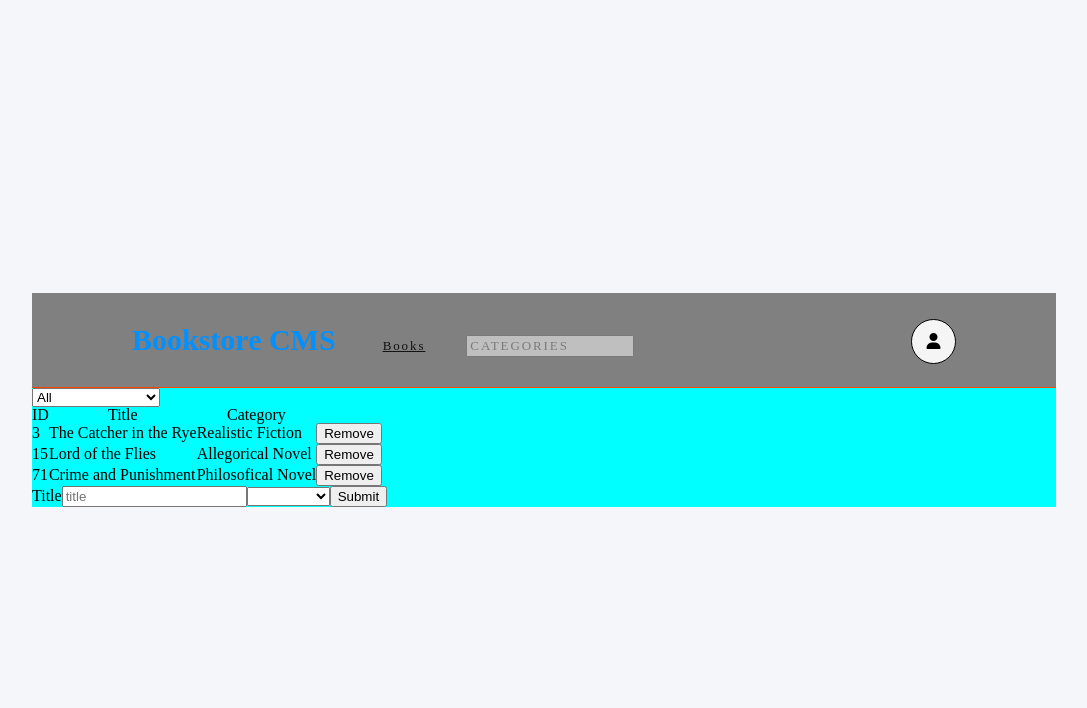
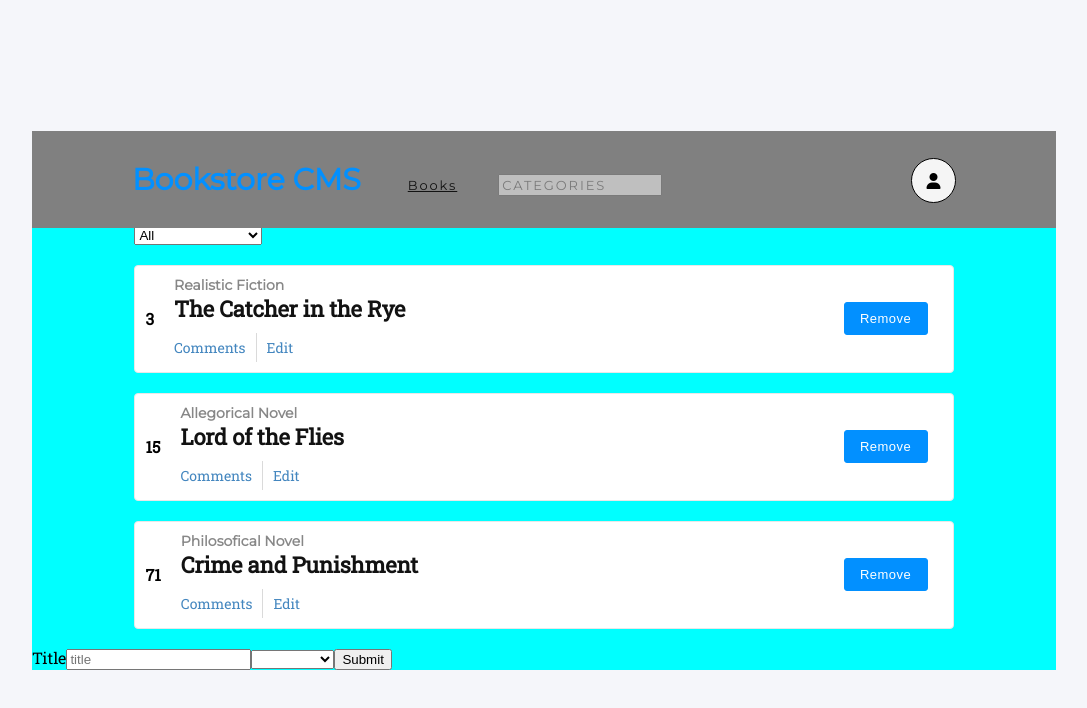
Before and after one commit to diegoarvz4/react-bookstore, a React (Create React App) app: page / in a window 1280 px wide. Shown: the top 708 px of the page, without its empty margins (96-1183 px from the left). Built offline with nearby package versions, Linux system fonts and the light colour scheme.

Commit message:
Book styling

```diff
--- a/public/index.html
+++ b/public/index.html
@@ -10,6 +10,7 @@
       content="Web site created using create-react-app"
     />
     <link rel="apple-touch-icon" href="logo192.png" />
+    <link href="https://fonts.googleapis.com/css?family=Montserrat|Roboto+Slab&display=swap" rel="stylesheet">
     <script src="https://kit.fontawesome.com/b79584dd63.js" crossorigin="anonymous"></script>
     <!--
       manifest.json provides metadata used when your web app is installed on a
--- a/src/components/AppContainer/AppContainer.jsx
+++ b/src/components/AppContainer/AppContainer.jsx
@@ -21,9 +21,9 @@ const AppContainer = () => {
         </header>
       </div>
 
-      <div className="booksContainer">
-        <BookList />
-      </div>
+
+      <BookList />
+
 
       <div className="FootMenu">
         <BookForm />
--- a/src/components/AppContainer/AppContainer.style.css
+++ b/src/components/AppContainer/AppContainer.style.css
@@ -66,4 +66,9 @@
           align-items: center;
   background-color: whitesmoke;
 }
+
+.booksContainer {
+  width: 80%;
+  margin: 0 auto;
+}
 /*# sourceMappingURL=AppContainer.style.css.map */
--- a/src/components/AppContainer/AppContainer.style.scss
+++ b/src/components/AppContainer/AppContainer.style.scss
@@ -54,5 +54,9 @@
       background-color: whitesmoke;
     }
   }
+}
 
+.booksContainer{
+  width: 80%;
+  margin: 0 auto;
 }
--- a/src/components/Book/Book.jsx
+++ b/src/components/Book/Book.jsx
@@ -1,18 +1,26 @@
 import React from 'react';
 // eslint-disable-next-line import/no-extraneous-dependencies
 import PropTypes from 'prop-types';
+import './Book.style.css';
+
 
 const Book = (props) => {
   const {
     id, title, category, removeBook,
   } = props;
   return (
-    <tr>
-      <td>{ id }</td>
-      <td>{ title }</td>
-      <td>{ category }</td>
-      <td><button type="button" onClick={() => removeBook(id)}>Remove</button></td>
-    </tr>
+    <div className="bookContainer">
+      <span className="bookContainer-id">{ id }</span>
+      <div className="bookContainer-bookName">
+        <span className="bookContainer-category">{ category }</span>
+        <h2 className="bookContainer-title">{ title }</h2>
+        <div className="bookContainer-bookName__utilites">
+          <span>Comments</span>
+          <span>Edit</span>
+        </div>
+      </div>
+      <button className="bookContainer-remove" type="button" onClick={() => removeBook(id)}>Remove</button>
+    </div>
   );
 };
 
--- /dev/null
+++ b/src/components/Book/Book.style.css
@@ -0,0 +1,101 @@
+.bookContainer {
+  border-radius: 4px;
+  border: solid 1px #e8e8e8;
+  background-color: #ffffff;
+  display: -webkit-box;
+  display: -ms-flexbox;
+  display: flex;
+  -webkit-box-align: center;
+      -ms-flex-align: center;
+          align-items: center;
+  position: relative;
+  margin: 20px 0;
+}
+
+.bookContainer-id {
+  font-weight: bold;
+  padding: 10px;
+}
+
+.bookContainer-bookName {
+  padding: 10px;
+}
+
+.bookContainer-bookName span {
+  display: block;
+}
+
+.bookContainer-bookName__utilites {
+  margin-top: 10px;
+  font-size: 14px;
+  display: -webkit-box;
+  display: -ms-flexbox;
+  display: flex;
+  font-weight: 300;
+  font-stretch: normal;
+  font-style: normal;
+  line-height: normal;
+  letter-spacing: normal;
+  color: #4386bf;
+}
+
+.bookContainer-bookName__utilites span {
+  cursor: pointer;
+  display: inline;
+  padding: 5px 10px;
+  border-right: 1px solid rgba(128, 128, 128, 0.295);
+}
+
+.bookContainer-bookName__utilites span:last-child {
+  border-right: none;
+}
+
+.bookContainer-bookName__utilites span:first-child {
+  padding-left: 0;
+}
+
+.bookContainer-bookName__utilites span:hover {
+  text-decoration: underline;
+}
+
+.bookContainer-title {
+  font-size: 22px;
+  font-weight: bold;
+  font-stretch: normal;
+  font-style: normal;
+  line-height: normal;
+  letter-spacing: -0.2px;
+  color: #121212;
+}
+
+.bookContainer-category {
+  opacity: 0.5;
+  font-family: Montserrat;
+  font-size: 14px;
+  font-weight: bold;
+  font-stretch: normal;
+  font-style: normal;
+  line-height: normal;
+  letter-spacing: normal;
+  color: #121212;
+}
+
+.bookContainer-remove {
+  position: absolute;
+  right: 25px;
+  width: 84px;
+  height: 33px;
+  border: 1px solid #0290ff;
+  border-radius: 3px;
+  background-color: #0290ff;
+  font-size: 13px;
+  font-weight: 300;
+  font-stretch: normal;
+  font-style: normal;
+  line-height: normal;
+  letter-spacing: 0.5px;
+  text-align: center;
+  color: #ffffff;
+  margin-left: 100px;
+}
+/*# sourceMappingURL=Book.style.css.map */
--- /dev/null
+++ b/src/components/Book/Book.style.scss
@@ -0,0 +1,90 @@
+.bookContainer{
+
+  border-radius: 4px;
+  border: solid 1px #e8e8e8;
+  background-color: #ffffff;
+  display: flex;
+  align-items: center;
+  position: relative;
+  margin: 20px 0;
+
+  &-id{
+    font-weight: bold;
+    padding: 10px;
+  }
+
+  &-bookName{
+    padding: 10px;
+    span{
+      display: block;
+    }
+
+    &__utilites{
+      margin-top: 10px;
+      font-size: 14px;
+      display: flex;
+      font-weight: 300;
+      font-stretch: normal;
+      font-style: normal;
+      line-height: normal;
+      letter-spacing: normal;
+      color: #4386bf;
+      span{
+        cursor: pointer;
+        display: inline;
+        padding: 5px 10px;
+        border-right: 1px solid rgba(128, 128, 128, 0.295);
+        &:last-child{
+          border-right: none;
+        }
+        &:first-child{
+          padding-left: 0;
+        }
+        &:hover{
+          text-decoration: underline;
+        }
+      }
+    }
+  }
+
+  &-title{
+    font-size: 22px;
+    font-weight: bold;
+    font-stretch: normal;
+    font-style: normal;
+    line-height: normal;
+    letter-spacing: -0.2px;
+    color: #121212;
+  }
+
+  &-category{
+    opacity: 0.5;
+    font-family: Montserrat;
+    font-size: 14px;
+    font-weight: bold;
+    font-stretch: normal;
+    font-style: normal;
+    line-height: normal;
+    letter-spacing: normal;
+    color: #121212;
+  }
+
+  &-remove{
+    position: absolute;
+    right: 25px;
+    width: 84px;
+    height: 33px;
+    border: 1px solid #0290ff;
+    border-radius: 3px;
+    background-color: #0290ff;
+    font-size: 13px;
+    font-weight: 300;
+    font-stretch: normal;
+    font-style: normal;
+    line-height: normal;
+    letter-spacing: 0.5px;
+    text-align: center;
+    color: #ffffff;
+    margin-left: 100px;
+  }
+}
--- a/src/components/BooksList/BooksList.jsx
+++ b/src/components/BooksList/BooksList.jsx
@@ -25,24 +25,15 @@ const BooksList = (
     changeFilters(category);
   };
   return (
-    <div>
+    <div className="booksContainer">
       <CategoryFilter filterChange={handleFilterChange} />
-      <table>
-        <thead>
-          <tr>
-            <th>ID</th>
-            <th>Title</th>
-            <th>Category</th>
-          </tr>
-        </thead>
-        <tbody>
-          {
-            filter === 'All'
-              ? books.map(book => <Book key={uuid()} {...book} removeBook={handleRemoveBook} />)
-              : books.filter(book => book.category === filter).map(book => <Book key={uuid()} {...book} removeBook={handleRemoveBook} />)
-          }
-        </tbody>
-      </table>
+      <div className="booksContainer-list">
+        {
+          filter === 'All'
+            ? books.map(book => <Book key={uuid()} {...book} removeBook={handleRemoveBook} />)
+            : books.filter(book => book.category === filter).map(book => <Book key={uuid()} {...book} removeBook={handleRemoveBook} />)
+        }
+      </div>
     </div>
   );
 };
--- a/src/index.css
+++ b/src/index.css
@@ -53,5 +53,6 @@ table {
   display: flex;
   justify-content: center;
   align-items: center;
-  height: 100vh;
+	height: 100vh;
+	font-family: 'Roboto Slab', serif !important;
 }
```
Also changed, not shown: 2 other files (tests, documents, lock files or other folders).
